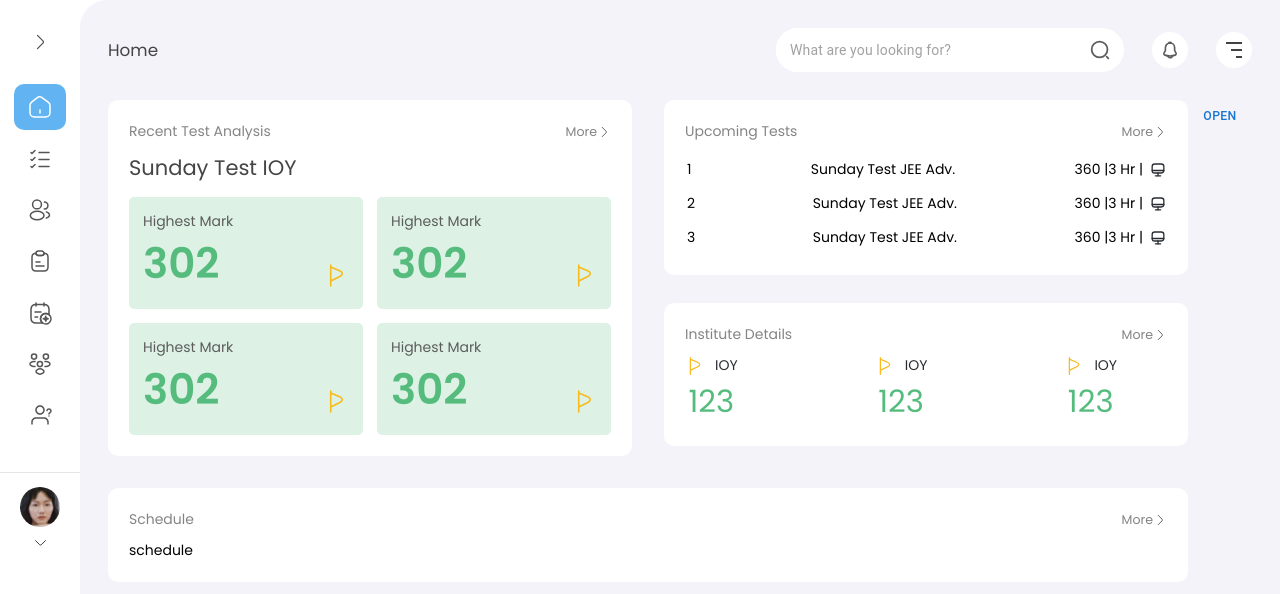
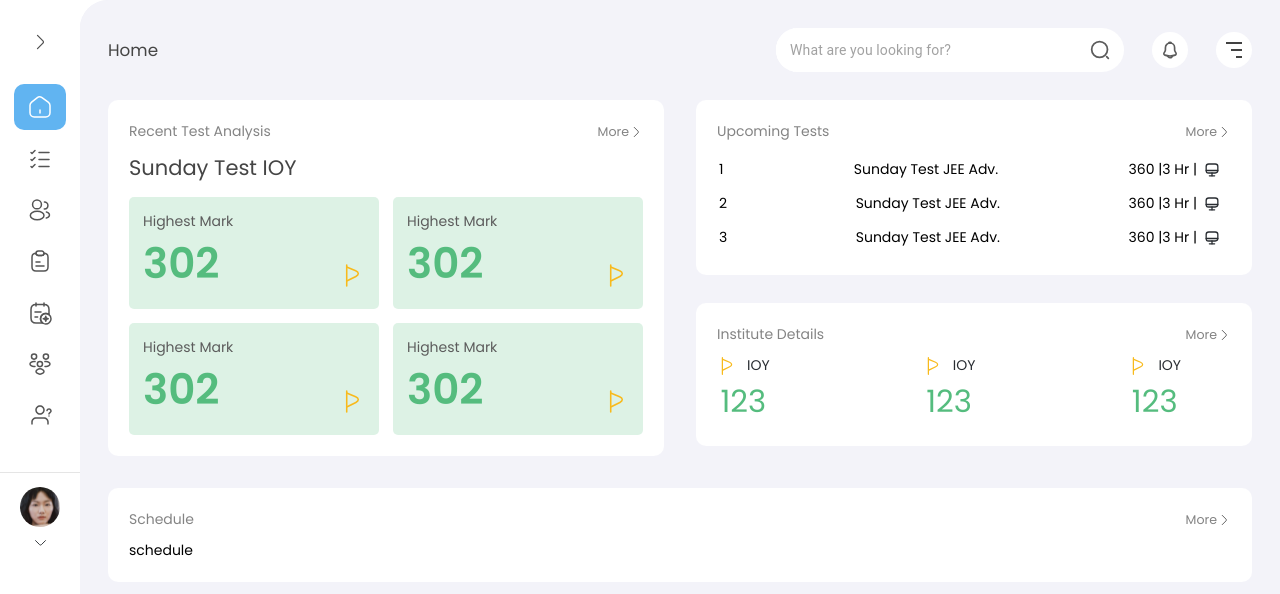
Before and after one commit to Iitpulse/client, a React (Create React App) app: page / in a window 1280 px wide. Shown: the top 594 px of the page. Built offline with nearby package versions, Linux system fonts and the light colour scheme.

Commit message:
removed handleopen method.

```diff
--- a/src/components/CustomModal/CustomModal.tsx
+++ b/src/components/CustomModal/CustomModal.tsx
@@ -37,11 +37,10 @@ const content = {
 };
 
 const CustomModal = (props: CustomModalProps) => {
-  const { open, handleClose, children, title, handleOpen } = props;
+  const { open, handleClose, children, title } = props;
 
   return (
     <div>
-      <Button onClick={handleOpen}>OPEN</Button>
       <Modal
         open={open}
         onClose={handleClose}
--- a/src/pages/Home/Home.tsx
+++ b/src/pages/Home/Home.tsx
@@ -85,10 +85,7 @@ const InstituteDetails = (props: InstituteDetailsProps) => {
 };
 
 const Home = () => {
-  const [name, setName] = useState<string>("");
-
   const [open, setOpen] = React.useState(false);
-  const handleOpen = () => setOpen(true);
   const handleClose = () => setOpen(false);
 
   const upcomgingTests = [
@@ -182,7 +179,6 @@ const Home = () => {
         title="Hello From Deepak"
         open={open}
         handleClose={handleClose}
-        handleOpen={handleOpen}
       >
         YE CHILDREN HAI
       </CustomModal>
```
